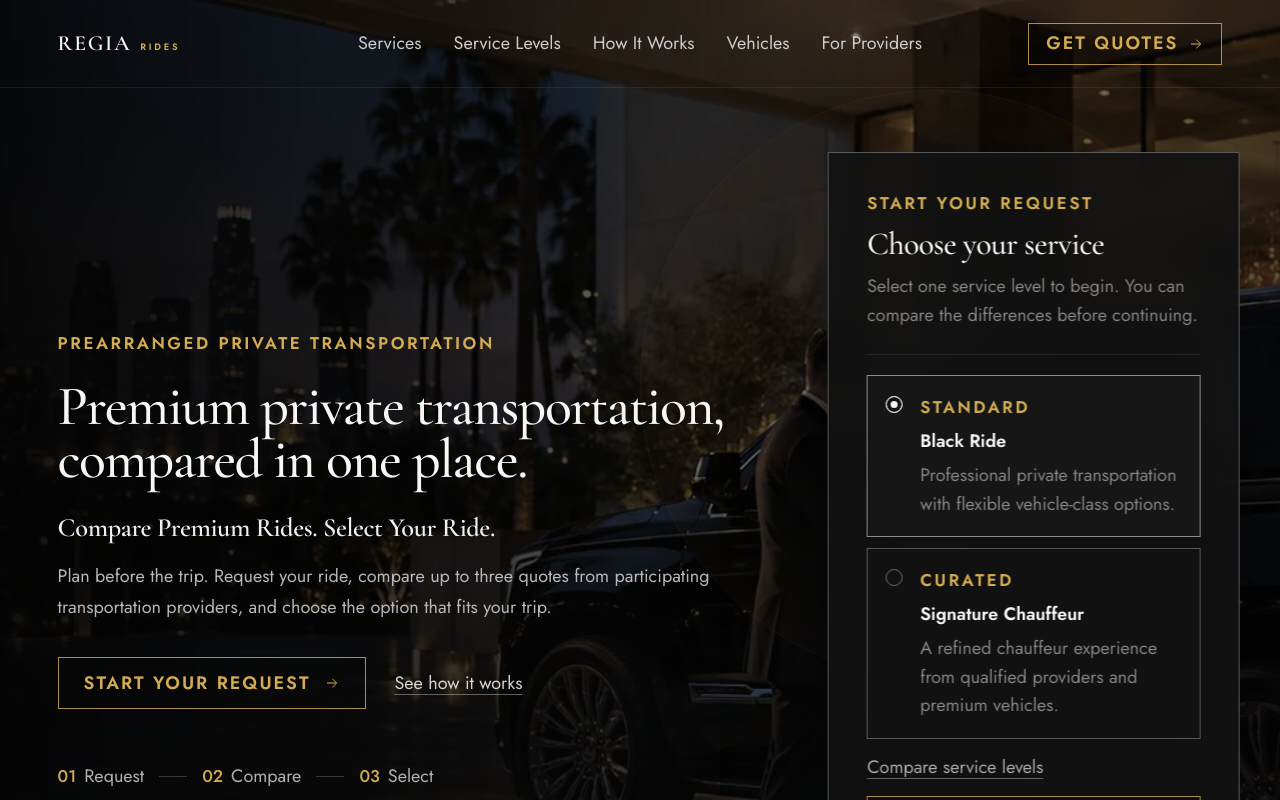
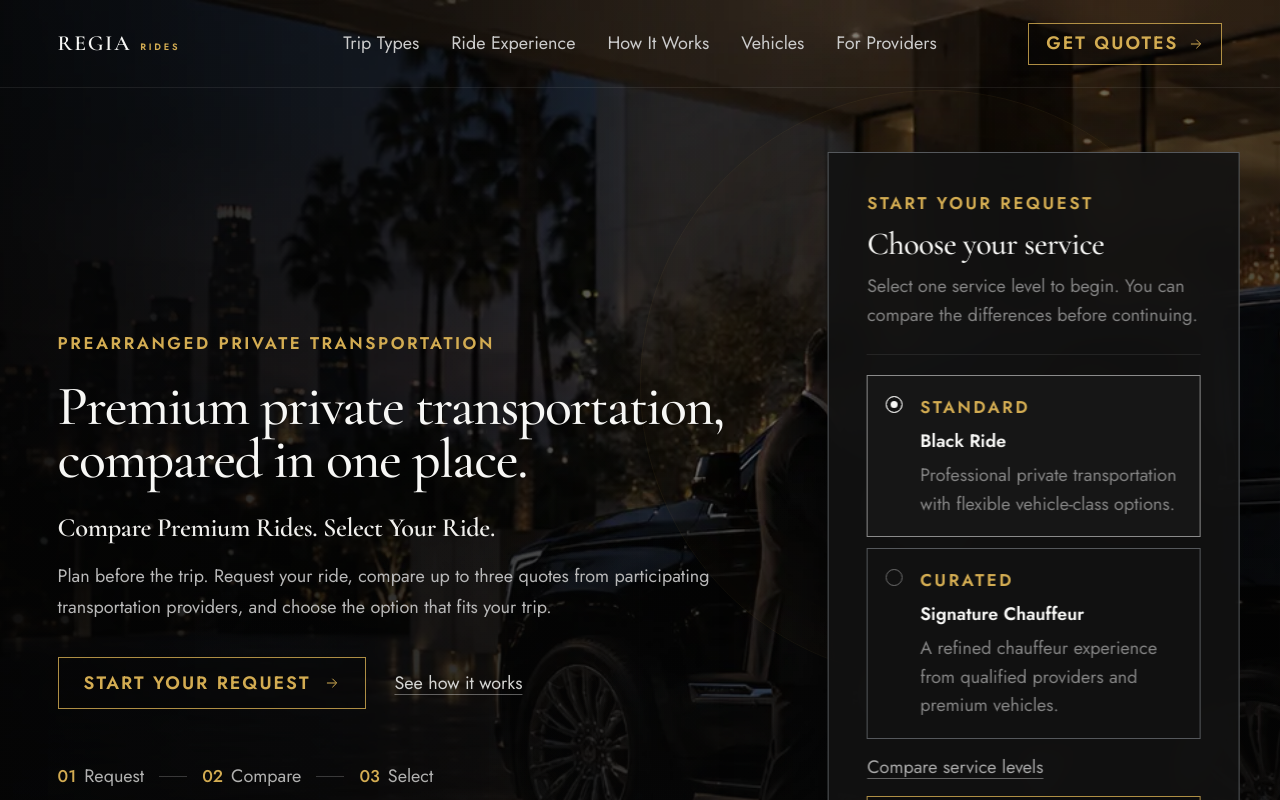
Before and after one commit to Jacob0693/regiarides, a Next.js app: page / in a window 1280 px wide. Shown: the top 800 px of the page. Built offline with nearby package versions, Linux system fonts and the light colour scheme.

Commit message:
Apply clearer navigation labels on home

```diff
--- a/src/app/page.tsx
+++ b/src/app/page.tsx
@@ -56,12 +56,12 @@ export default function Home() {
       <header className="site-header">
         <a className="brand" href="#top" aria-label="Regia Rides home"><span>REGIA</span><small>RIDES</small></a>
         <nav className="desktop-nav" aria-label="Primary navigation">
-          <a href="/services">Services</a><a href="/service-levels">Service Levels</a><a href="/how-it-works">How It Works</a><a href="/vehicles">Vehicles</a><a href="/providers">For Providers</a>
+          <a href="/services">Trip Types</a><a href="/ride-experience">Ride Experience</a><a href="/how-it-works">How It Works</a><a href="/vehicles">Vehicles</a><a href="/providers">For Providers</a>
         </nav>
         <div className="header-actions">
           <details className="mobile-menu">
             <summary aria-label="Open navigation"><span /><span /></summary>
-            <nav aria-label="Mobile navigation"><a href="/services">Services</a><a href="/service-levels">Service Levels</a><a href="/how-it-works">How It Works</a><a href="/vehicles">Vehicles</a><a href="/providers">For Providers</a><a href="/faq">FAQ</a></nav>
+            <nav aria-label="Mobile navigation"><a href="/services">Trip Types</a><a href="/ride-experience">Ride Experience</a><a href="/how-it-works">How It Works</a><a href="/vehicles">Vehicles</a><a href="/providers">For Providers</a><a href="/faq">FAQ</a></nav>
           </details>
           <a className="header-cta" href="#quote-entry">Get Quotes <ArrowIcon /></a>
         </div>
@@ -228,8 +228,8 @@ export default function Home() {
         <div className="footer-main">
           <div><a className="brand footer-brand" href="#top"><span>REGIA</span><small>RIDES</small></a><p>Premium private transportation, compared in one place.</p></div>
           <div className="footer-links">
-            <div><strong>Explore</strong><a href="/services">Services</a><a href="/how-it-works">How It Works</a><a href="/vehicles">Vehicles</a></div>
-            <div><strong>Company</strong><a href="/providers">For Providers</a><a href="/service-levels">Service Levels</a><a href="/faq">FAQ &amp; Help</a></div>
+            <div><strong>Explore</strong><a href="/services">Trip Types</a><a href="/how-it-works">How It Works</a><a href="/vehicles">Vehicles</a></div>
+            <div><strong>Company</strong><a href="/providers">For Providers</a><a href="/ride-experience">Ride Experience</a><a href="/faq">FAQ &amp; Help</a></div>
             <div><strong>Legal</strong><span className="footer-pending">Terms — publishing later</span><span className="footer-pending">Privacy — publishing later</span></div>
           </div>
         </div>
```
